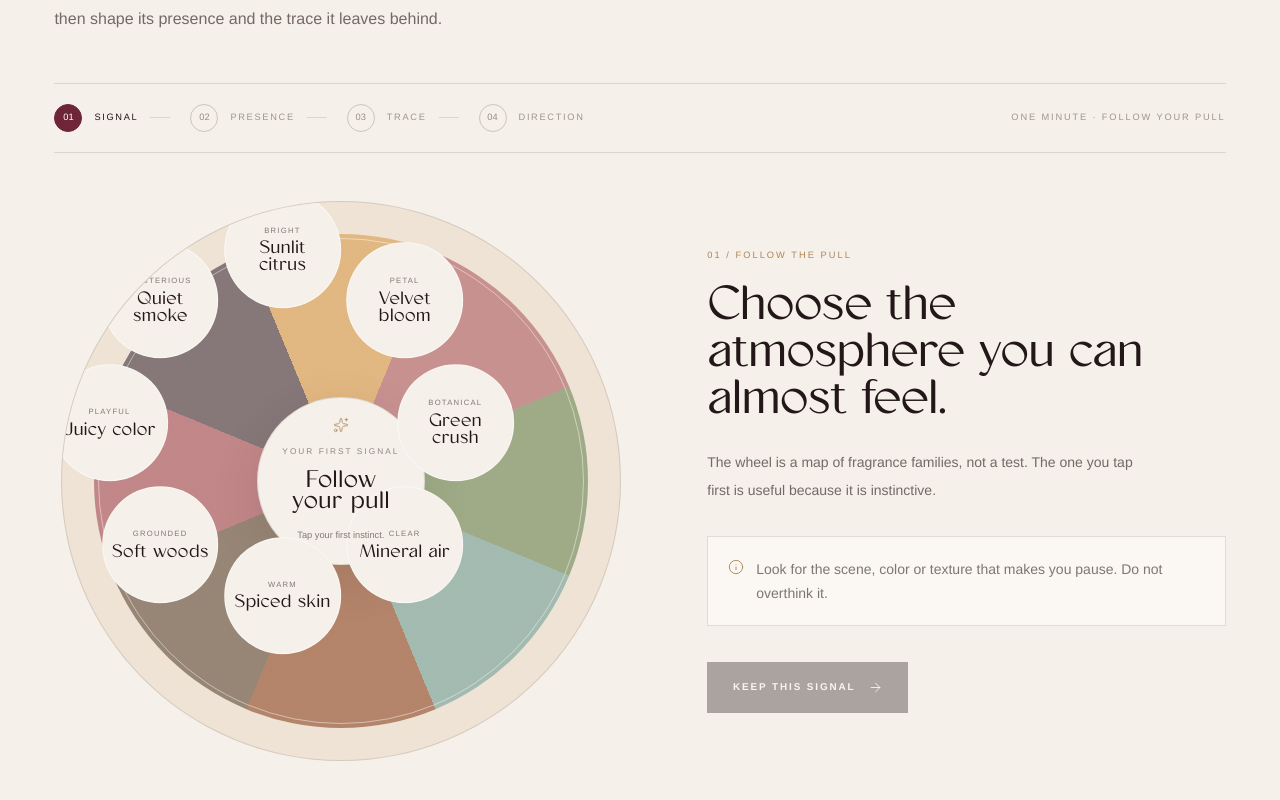
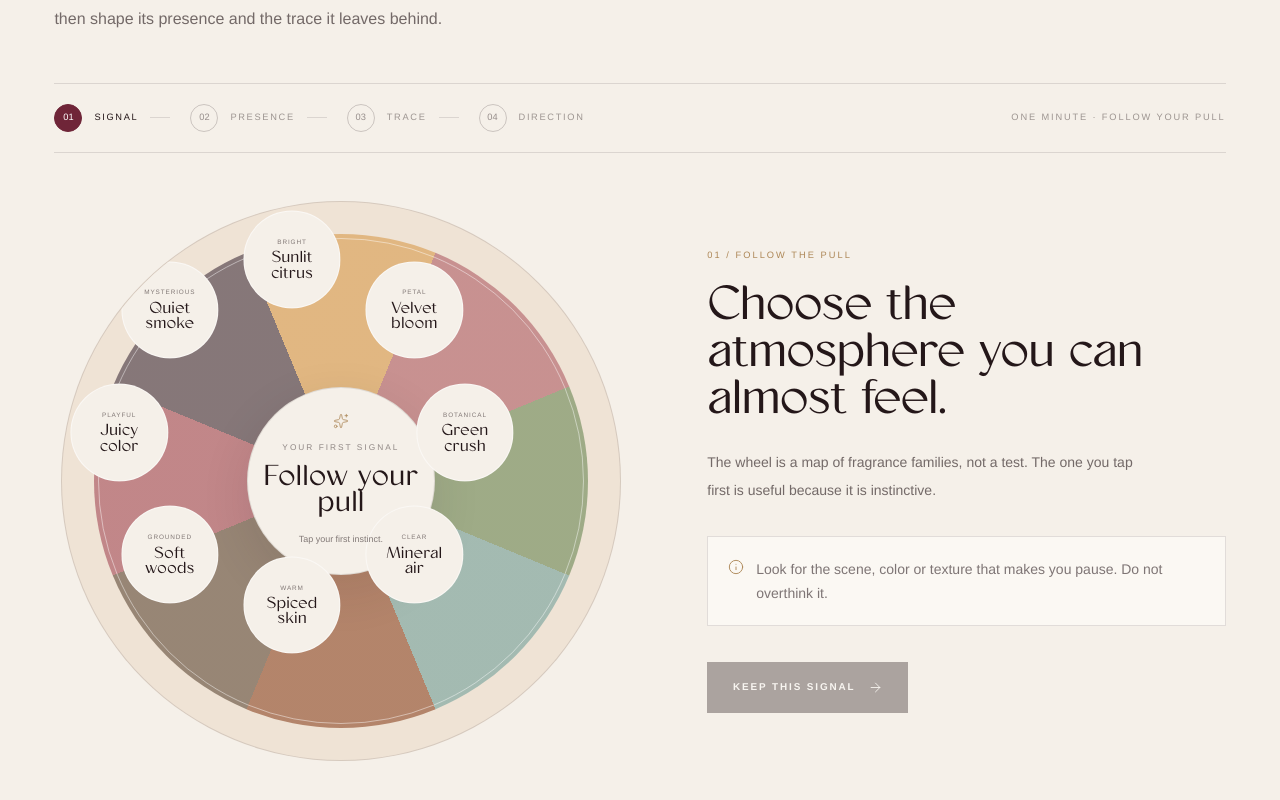
Before and after one commit to Subhom1/essence-isle, a Next.js app: page /scent-finder in a window 1280 px wide. Shown: the part 610-1410 px from the top of the page. Built offline with nearby package versions, Linux system fonts and the light colour scheme.

Commit message:
fix(scent-finder): rebalance wheel proportions

```diff
--- a/src/components/SignatureScentWheel.tsx
+++ b/src/components/SignatureScentWheel.tsx
@@ -230,7 +230,7 @@ export default function SignatureScentWheel() {
                   aria-hidden="true"
                 />
                 <div className="pointer-events-none absolute inset-1 rounded-full border border-white/45" aria-hidden="true" />
-                <div className="pointer-events-none absolute inset-[33%] rounded-full border border-ink/10 bg-porcelain shadow-[0_16px_50px_rgba(36,23,25,0.1)]" aria-hidden="true" />
+                <div className="pointer-events-none absolute inset-[31%] rounded-full border border-ink/10 bg-porcelain shadow-[0_16px_50px_rgba(36,23,25,0.1)]" aria-hidden="true" />
                 <div
                   className="absolute inset-0 z-10"
                   role="radiogroup"
@@ -247,21 +247,21 @@ export default function SignatureScentWheel() {
                         aria-checked={active}
                         aria-label={`${option.label}, ${option.family}`}
                         onClick={() => setFamilyId(option.id)}
-                        className={`absolute left-1/2 top-1/2 flex h-[5.8rem] w-[5.8rem] -translate-x-1/2 -translate-y-1/2 flex-col items-center justify-center rounded-full border px-2 text-center transition duration-300 sm:h-[7.3rem] sm:w-[7.3rem] ${active ? "z-40 scale-110 border-burgundy bg-burgundy text-white shadow-[0_10px_30px_rgba(111,37,56,0.26)]" : "border-white/55 bg-porcelain text-ink hover:z-10 hover:scale-105 hover:border-burgundy/60"}`}
+                        className={`absolute left-1/2 top-1/2 flex h-[4.8rem] w-[4.8rem] -translate-x-1/2 -translate-y-1/2 flex-col items-center justify-center rounded-full border px-2 text-center transition duration-300 sm:h-[6.1rem] sm:w-[6.1rem] ${active ? "z-40 scale-105 border-burgundy bg-burgundy text-white shadow-[0_10px_30px_rgba(111,37,56,0.26)]" : "border-white/55 bg-porcelain text-ink hover:z-10 hover:scale-105 hover:border-burgundy/60"}`}
                         style={getWheelPosition(option.angle)}
                       >
-                        <span className="mb-1 text-[0.48rem] uppercase tracking-[0.16em] opacity-55">{option.shortLabel}</span>
-                        <span className="font-serif text-base leading-[0.95] sm:text-lg">{option.label}</span>
+                        <span className="mb-1 text-[0.4rem] uppercase tracking-[0.14em] opacity-55">{option.shortLabel}</span>
+                        <span className="font-serif text-[0.78rem] leading-[0.95] sm:text-base">{option.label}</span>
                       </button>
                     );
                   })}
                 </div>
-                <div className="pointer-events-none absolute inset-0 z-30 flex items-center justify-center p-16 text-center sm:p-24">
-                  <div className="mx-auto max-w-[8rem]">
+                <div className="pointer-events-none absolute inset-0 z-30 flex items-center justify-center p-12 text-center sm:p-20">
+                  <div className="mx-auto max-w-[10rem]">
                     <Sparkles size={16} strokeWidth={1.2} className="mx-auto mb-3 text-gold" aria-hidden="true" />
                     <p className="text-[0.52rem] uppercase tracking-[0.24em] text-ink/48">Your first signal</p>
-                    <p className="mt-3 font-serif text-[1.55rem] leading-[0.9] text-ink sm:text-2xl">{family ? family.shortLabel : "Follow your pull"}</p>
-                    <p className="mx-auto mt-3 max-w-[7rem] text-[0.58rem] leading-5 text-ink/55">{family ? family.notes : "Tap your first instinct."}</p>
+                    <p className="mt-3 font-serif text-[1.35rem] leading-[0.9] text-ink sm:text-[1.8rem]">{family ? family.shortLabel : "Follow your pull"}</p>
+                    <p className="mx-auto mt-3 max-w-[8rem] text-[0.56rem] leading-5 text-ink/55">{family ? family.notes : "Tap your first instinct."}</p>
                   </div>
                 </div>
               </div>
```
